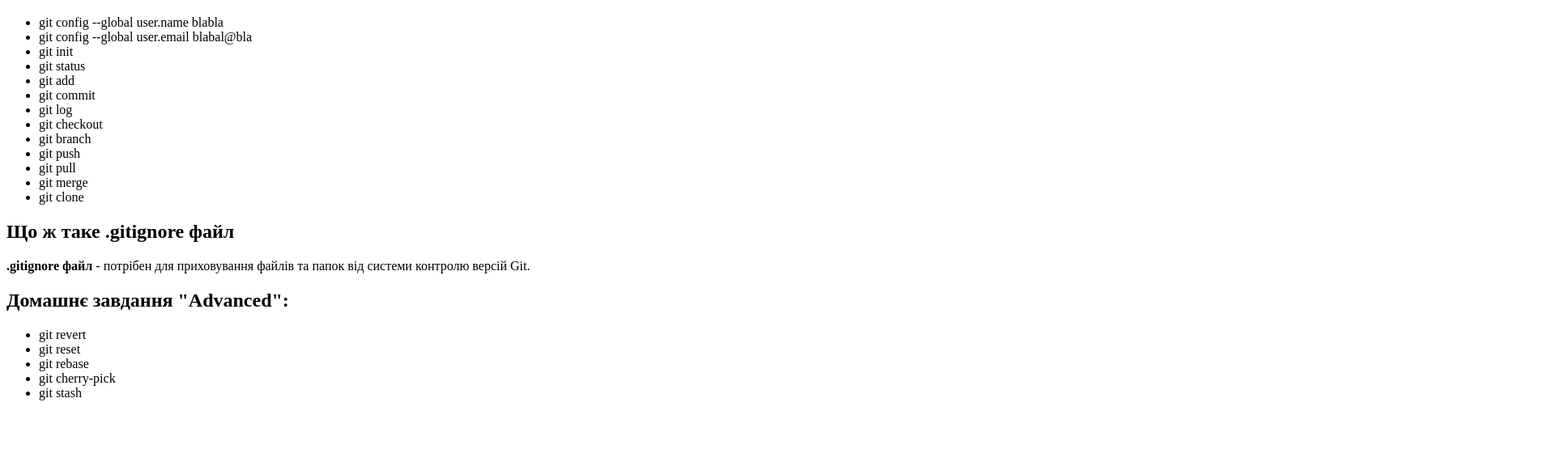
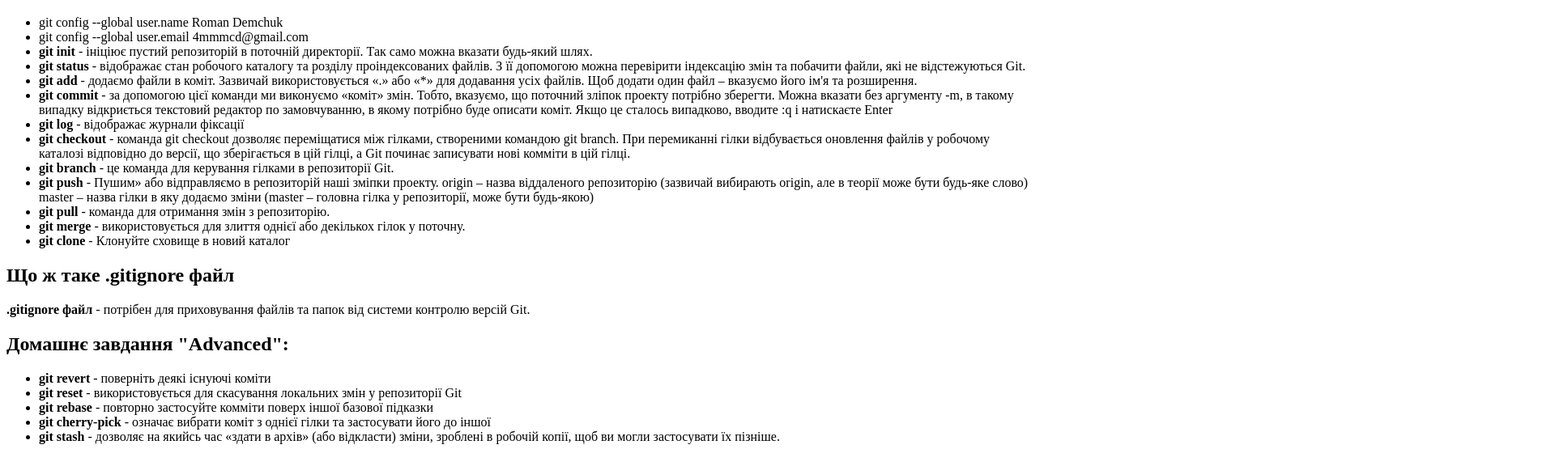
Before and after one commit to Roman160893/homework, a plain HTML site: page homework-1/index.html in a window 1280 px wide. Shown: the part 61-616 px from the top of the page at 81% size, 1920 px wide, since content can reach past the window. Drawn offline with Linux system fonts and the light colour scheme.

Commit message:
HW GIT DEMCHUK

```diff
--- a/homework-1/index.html
+++ b/homework-1/index.html
@@ -11,30 +11,42 @@
 <body>
     <h1>Овновні команди, що використовуються в Git:</h1>
     <ul>
-        <li>git config --global user.name blabla</li>
-        <li>git config --global user.email blabal@bla</li>
-        <li>git init</li>
-        <li>git status</li>
-        <li>git add</li>
-        <li>git commit</li>
-        <li>git log</li>
-        <li>git checkout</li>
-        <li>git branch</li>
-        <li>git push</li>
-        <li>git pull</li>
-        <li>git merge</li>
-        <li>git clone</li>
+        <li>git config --global user.name Roman Demchuk</li>
+        <li>git config --global user.email 4mmmcd@gmail.com</li>
+        <li> <b>git init</b> - ініціює пустий репозиторій в поточній директорії. Так само можна вказати будь-який шлях.
+        </li>
+        <li> <b> git status</b> - відображає стан робочого каталогу та розділу проіндексованих файлів. З її допомогою
+            можна перевірити індексацію змін та побачити файли, які не відстежуються Git.</li>
+        <li> <b>git add</b> - додаємо файли в коміт. Зазвичай використовується «.» або «*» для додавання усіх файлів.
+            Щоб додати один файл – вказуємо його ім'я та розширення.</li>
+        <li> <b>git commit</b> - за допомогою цієї команди ми виконуємо «коміт» змін. Тобто, вказуємо, що поточний
+            зліпок проекту потрібно зберегти. Можна вказати без аргументу -m, в такому випадку відкриється текстовий
+            редактор по замовчуванню, в якому потрібно буде описати коміт. Якщо це сталось випадково, вводите :q і
+            натискаєте Enter </li>
+        <li> <b>git log</b> - відображає журнали фіксації </li>
+        <li> <b>git checkout</b> - команда git checkout дозволяє переміщатися між гілками, створеними командою git
+            branch. При перемиканні гілки відбувається оновлення файлів у робочому каталозі відповідно до версії, що
+            зберігається в цій гілці, а Git починає записувати нові комміти в цій гілці.</li>
+        <li> <b>git branch</b> - це команда для керування гілками в репозиторії Git.</li>
+        <li> <b>git push</b> - Пушим» або відправляємо в репозиторій наші зміпки проекту. origin – назва віддаленого
+            репозиторію (зазвичай вибирають origin, але в теорії може бути будь-яке слово) master – назва гілки в яку
+            додаємо зміни (master – головна гілка у репозиторії, може бути будь-якою)</li>
+        <li> <b>git pull</b> - команда для отримання змін з репозиторію. </li>
+        <li> <b>git merge</b> - використовується для злиття однієї або декількох гілок у поточну.</li>
+        <li> <b>git clone</b> - Клонуйте сховище в новий каталог </li>
     </ul>
     <h2>Що ж таке .gitignore файл</h2>
     <p><b>.gitignore файл</b> - потрібен для приховування файлів та папок від системи контролю версій Git.</p>
     <h2>Домашнє завдання "Advanced":</h2>
     <ul>
-        <li>git revert</li>
-        <li>git reset</li>
-        <li>git rebase</li>
-        <li>git cherry-pick</li>
-        <li>git stash</li>
+        <li> <b>git revert</b> - поверніть деякі існуючі коміти </li>
+        <li> <b>git reset</b> - використовується для скасування локальних змін у репозиторії Git </li>
+        <li> <b>git rebase</b> - повторно застосуйте комміти поверх іншої базової підказки </li>
+        <li> <b>git cherry-pick</b> - означає вибрати коміт з однієї гілки та застосувати його до іншої </li>
+        <li> <b>git stash</b> - дозволяє на якийсь час «здати в архів» (або відкласти) зміни, зроблені в робочій копії, щоб ви могли застосувати їх пізніше. </li>
     </ul>
+    <h2>My SSH keys </h2>
+    <img src="../homework-1/screen.jpg" alt="HW-screen">
 </body>
 
 </html>
```
Also changed, not shown: homework-1/screen.jpg (added).
